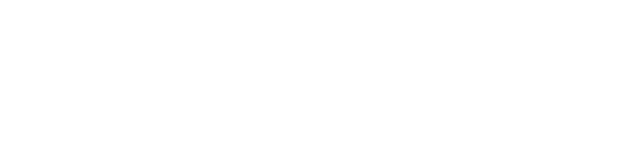
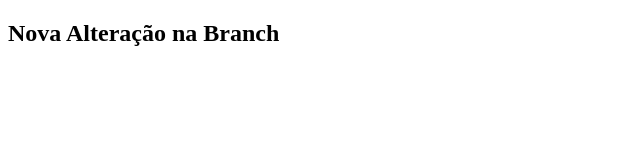
Before and after one commit to kevones010/Ola-Mundo, a plain HTML site: page index.html in a window 1280 px wide. Shown: the whole page, without its empty margins (0-640 px from the left). Drawn offline with Linux system fonts and the light colour scheme.

Commit message:
nova alteração na branch

```diff
--- a/index.html
+++ b/index.html
@@ -6,6 +6,6 @@
     <title>Document</title>
 </head>
 <body>
-
+        <h2>Nova Alteração na Branch</h2>
 </body>
 </html>
```
